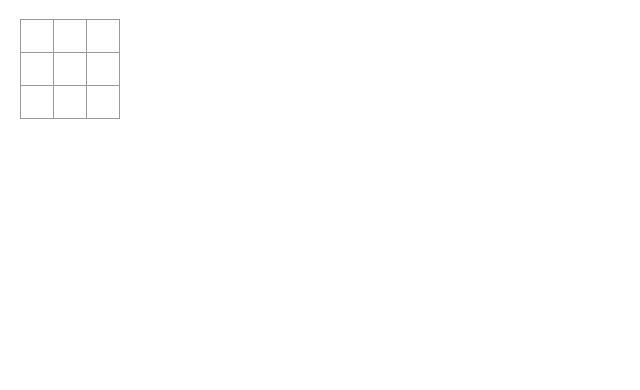
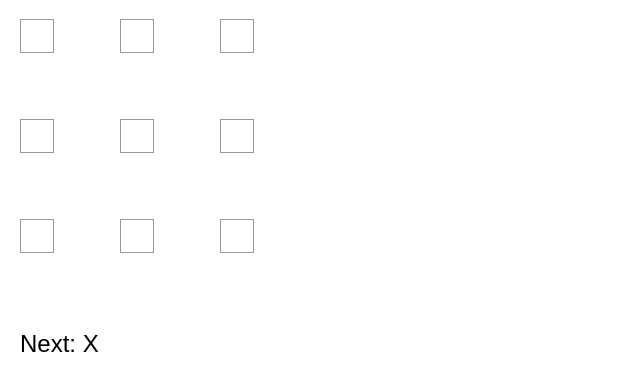
Before and after one commit to tivrfoa/learning-react, a React (Create React App) app: page / in a window 1280 px wide. Shown: the top 390 px of the page, without its empty margins (0-640 px from the left). Built offline with nearby package versions, Linux system fonts and the light colour scheme.

Commit message:
ChatGPT version 1

```diff
--- /dev/null
+++ b/src/ChatGPT.js
@@ -0,0 +1,132 @@
+import { useState } from 'react';
+import './board.css'; // assume you have CSS for board and overlay
+
+function Square({ value, onSquareClick, highlight }) {
+  return (
+    <button
+      className={`square ${highlight ? 'highlight' : ''}`}
+      onClick={onSquareClick}
+    >
+      {value}
+    </button>
+  );
+}
+
+// map between flat index and row/col
+const rowColumnMap = [];
+for (let r = 0; r < 3; r++) {
+  for (let c = 0; c < 3; c++) {
+    rowColumnMap.push([r, c]);
+  }
+}
+
+function calculateWinner(squares) {
+  const lines = [
+    { coords: [0,1,2], type: 'horizontal', index: 0 },
+    { coords: [3,4,5], type: 'horizontal', index: 1 },
+    { coords: [6,7,8], type: 'horizontal', index: 2 },
+    { coords: [0,3,6], type: 'vertical', index: 0 },
+    { coords: [1,4,7], type: 'vertical', index: 1 },
+    { coords: [2,5,8], type: 'vertical', index: 2 },
+    { coords: [0,4,8], type: 'diag-main' },
+    { coords: [2,4,6], type: 'diag-opp' }
+  ];
+
+  for (let line of lines) {
+    const [a, b, c] = line.coords;
+    if (
+      squares[a] &&
+      squares[a] === squares[b] &&
+      squares[a] === squares[c]
+    ) {
+      return { player: squares[a], line };
+    }
+  }
+  return null;
+}
+
+export default function Board() {
+  const [squares, setSquares] = useState(Array(9).fill(null));
+  const [turn, setTurn] = useState('X');
+  const [winnerInfo, setWinnerInfo] = useState(null);
+
+  function handleClick(i) {
+    if (squares[i] || winnerInfo) return;
+    const next = squares.slice();
+    next[i] = turn;
+    const nextTurn = turn === 'X' ? 'O' : 'X';
+    setTurn(nextTurn);
+    setSquares(next);
+
+    const win = calculateWinner(next);
+    if (win) {
+      setWinnerInfo(win);
+    }
+  }
+
+  const size = 300; // px, match your CSS .board size
+  const cellSize = size / 3;
+
+  const renderLine = () => {
+    if (!winnerInfo) return null;
+    const { type, index } = winnerInfo.line;
+    switch (type) {
+      case 'horizontal':
+        return (
+          <line
+            x1={0}
+            y1={index * cellSize + cellSize / 2}
+            x2={size}
+            y2={index * cellSize + cellSize / 2}
+          />
+        );
+      case 'vertical':
+        return (
+          <line
+            x1={index * cellSize + cellSize / 2}
+            y1={0}
+            x2={index * cellSize + cellSize / 2}
+            y2={size}
+          />
+        );
+      case 'diag-main':
+        return <line x1={0} y1={0} x2={size} y2={size} />;
+      case 'diag-opp':
+        return <line x1={0} y1={size} x2={size} y2={0} />;
+      default:
+        return null;
+    }
+  };
+
+  return (
+    <div className="board-container" style={{ position: 'relative', width: size, height: size }}>
+      <svg
+        className="line-overlay"
+        width={size}
+        height={size}
+        style={{ position: 'absolute', top: 0, left: 0, pointerEvents: 'none' }}
+      >
+        {renderLine()}
+      </svg>
+
+      <div className="board">
+        {squares.map((val, idx) => {
+          const highlight =
+            winnerInfo && winnerInfo.line.coords.includes(idx);
+          return (
+            <Square
+              key={idx}
+              value={val}
+              highlight={highlight}
+              onSquareClick={() => handleClick(idx)}
+            />
+          );
+        })}
+      </div>
+
+      <div className="status">
+        {winnerInfo ? `${winnerInfo.player} wins!` : `Next: ${turn}`}
+      </div>
+    </div>
+  );
+}
--- /dev/null
+++ b/src/board.css
@@ -0,0 +1,31 @@
+.board-container {
+    position: relative;
+  }
+
+  .board {
+    display: grid;
+    grid-template: repeat(3, 1fr) / repeat(3, 1fr);
+    width: 300px;
+    height: 300px;
+  }
+
+  .square {
+    font-size: 2rem;
+    border: 1px solid #999;
+    outline: none;
+  }
+
+  .square.highlight {
+    background-color: rgba(255, 215, 0, 0.5);
+  }
+
+  .line-overlay line {
+    stroke: red;
+    stroke-width: 5;
+    stroke-linecap: round;
+  }
+
+  .status {
+    margin-top: 10px;
+    font-size: 1.5rem;
+  }
--- a/src/index.js
+++ b/src/index.js
@@ -2,7 +2,7 @@ import React, { StrictMode } from "react";
 import { createRoot } from "react-dom/client";
 import "./styles.css";
 
-import App from "./App";
+import App from "./ChatGPT";
 
 const root = createRoot(document.getElementById("root"));
 root.render(
```
